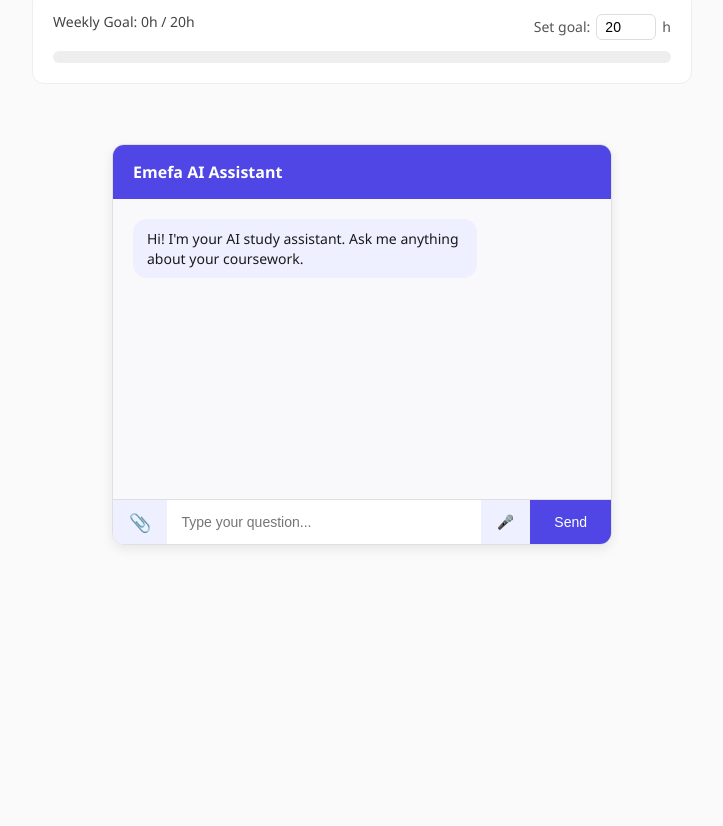
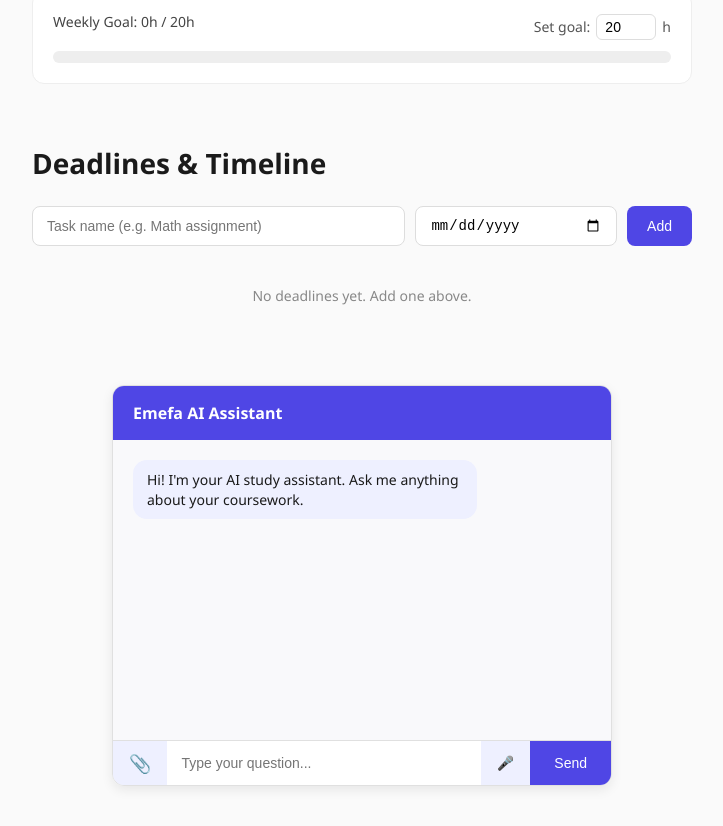
Before and after one commit to Emmalia-tech/emefa-student-hub, a React (Vite) app: page / in a window 1280 px wide. Shown: the part 908-1734 px from the top of the page, without its empty margins (278-1001 px from the left). Before the commit the page ends 1513 px from the top, so only its background shows below. Built offline with nearby package versions, Linux system fonts and the light colour scheme.

Commit message:
Add real streak tracking based on daily visits

```diff
--- a/src/App.jsx
+++ b/src/App.jsx
@@ -2,15 +2,52 @@ import { useState, useEffect } from 'react'
 import Chatbot from './Chatbot'
 import Dashboard from './Dashboard'
 import Quote from './Quote'
+import Timeline from './Timeline'
+
+function getTodayString() {
+  const today = new Date()
+  return today.toISOString().split('T')[0]
+}
+
+function calculateStreak(lastVisit, currentStreak) {
+  const today = getTodayString()
+
+  if (!lastVisit) {
+    return 1
+  }
+
+  if (lastVisit === today) {
+    return currentStreak
+  }
+
+  const yesterday = new Date()
+  yesterday.setDate(yesterday.getDate() - 1)
+  const yesterdayString = yesterday.toISOString().split('T')[0]
+
+  if (lastVisit === yesterdayString) {
+    return currentStreak + 1
+  }
+
+  return 1
+}
 
 function App() {
   const [stats, setStats] = useState(() => {
     const saved = localStorage.getItem('emefaStats')
-    return saved ? JSON.parse(saved) : {
+    const parsed = saved ? JSON.parse(saved) : {
       hoursStudied: 0,
       topicsCompleted: 0,
       currentStreak: 1,
-      goal: 20
+      goal: 20,
+      lastVisit: null
+    }
+
+    const newStreak = calculateStreak(parsed.lastVisit, parsed.currentStreak)
+
+    return {
+      ...parsed,
+      currentStreak: newStreak,
+      lastVisit: getTodayString()
     }
   })
 
@@ -47,6 +84,7 @@ function App() {
 
       <Quote />
       <Dashboard stats={stats} updateGoal={updateGoal} />
+      <Timeline />
       <Chatbot onActivity={addStudyActivity} />
     </div>
   )
--- /dev/null
+++ b/src/Timeline.jsx
@@ -0,0 +1,104 @@
+import { useState, useEffect } from 'react'
+
+function Timeline() {
+  const [tasks, setTasks] = useState(() => {
+    const saved = localStorage.getItem('emefaTasks')
+    return saved ? JSON.parse(saved) : []
+  })
+  const [taskName, setTaskName] = useState('')
+  const [dueDate, setDueDate] = useState('')
+
+  useEffect(() => {
+    localStorage.setItem('emefaTasks', JSON.stringify(tasks))
+  }, [tasks])
+
+  const addTask = () => {
+    if (taskName.trim() === '' || dueDate === '') return
+
+    const newTask = {
+      id: Date.now(),
+      name: taskName,
+      dueDate: dueDate
+    }
+
+    setTasks([...tasks, newTask])
+    setTaskName('')
+    setDueDate('')
+  }
+
+  const deleteTask = (id) => {
+    setTasks(tasks.filter(task => task.id !== id))
+  }
+
+  const getDaysLeft = (dueDate) => {
+    const today = new Date()
+    const due = new Date(dueDate)
+    today.setHours(0, 0, 0, 0)
+    due.setHours(0, 0, 0, 0)
+    const diffTime = due - today
+    const diffDays = Math.ceil(diffTime / (1000 * 60 * 60 * 24))
+    return diffDays
+  }
+
+  const sortedTasks = [...tasks].sort((a, b) => new Date(a.dueDate) - new Date(b.dueDate))
+
+  return (
+    <div className="timeline-container">
+      <h2 className="dashboard-title">Deadlines & Timeline</h2>
+
+      <div className="timeline-input-row">
+        <input
+          type="text"
+          placeholder="Task name (e.g. Math assignment)"
+          value={taskName}
+          onChange={(e) => setTaskName(e.target.value)}
+          className="timeline-task-input"
+        />
+        <input
+          type="date"
+          value={dueDate}
+          onChange={(e) => setDueDate(e.target.value)}
+          className="timeline-date-input"
+        />
+        <button onClick={addTask} className="timeline-add-button">Add</button>
+      </div>
+
+      <div className="timeline-list">
+        {sortedTasks.length === 0 && (
+          <p className="timeline-empty">No deadlines yet. Add one above.</p>
+        )}
+
+        {sortedTasks.map(task => {
+          const daysLeft = getDaysLeft(task.dueDate)
+          let statusClass = 'upcoming'
+          let statusText = `${daysLeft} days left`
+
+          if (daysLeft < 0) {
+            statusClass = 'overdue'
+            statusText = 'Overdue'
+          } else if (daysLeft === 0) {
+            statusClass = 'today'
+            statusText = 'Due today'
+          } else if (daysLeft <= 3) {
+            statusClass = 'soon'
+          }
+
+          return (
+            <div key={task.id} className="timeline-item">
+              <div>
+                <p className="timeline-task-name">{task.name}</p>
+                <p className="timeline-task-date">{new Date(task.dueDate).toDateString()}</p>
+              </div>
+              <div className="timeline-item-right">
+                <span className={`timeline-status ${statusClass}`}>{statusText}</span>
+                <button onClick={() => deleteTask(task.id)} className="timeline-delete">✕</button>
+              </div>
+            </div>
+          )
+        })}
+      </div>
+    </div>
+  )
+}
+
+export default Timeline
--- a/src/index.css
+++ b/src/index.css
@@ -257,3 +257,122 @@ body {
   text-transform: uppercase;
   letter-spacing: 0.5px;
 }
+.timeline-container {
+  max-width: 700px;
+  margin: 60px auto;
+  padding: 0 20px;
+}
+
+.timeline-input-row {
+  display: flex;
+  gap: 10px;
+  margin-bottom: 20px;
+  flex-wrap: wrap;
+}
+
+.timeline-task-input {
+  flex: 2;
+  padding: 10px 14px;
+  border: 1px solid #ddd;
+  border-radius: 8px;
+  font-size: 14px;
+  min-width: 180px;
+}
+
+.timeline-date-input {
+  flex: 1;
+  padding: 10px 14px;
+  border: 1px solid #ddd;
+  border-radius: 8px;
+  font-size: 14px;
+  min-width: 140px;
+}
+
+.timeline-add-button {
+  background-color: #4f46e5;
+  color: white;
+  border: none;
+  padding: 10px 20px;
+  border-radius: 8px;
+  cursor: pointer;
+  font-size: 14px;
+}
+
+.timeline-add-button:hover {
+  background-color: #4338ca;
+}
+
+.timeline-empty {
+  color: #888;
+  font-size: 14px;
+  text-align: center;
+  padding: 20px;
+}
+
+.timeline-item {
+  display: flex;
+  justify-content: space-between;
+  align-items: center;
+  background-color: white;
+  border: 1px solid #eee;
+  border-radius: 10px;
+  padding: 14px 18px;
+  margin-bottom: 10px;
+}
+
+.timeline-task-name {
+  font-weight: 600;
+  font-size: 15px;
+  color: #1a1a1a;
+}
+
+.timeline-task-date {
+  font-size: 13px;
+  color: #888;
+  margin-top: 2px;
+}
+
+.timeline-item-right {
+  display: flex;
+  align-items: center;
+  gap: 12px;
+}
+
+.timeline-status {
+  font-size: 12px;
+  font-weight: 600;
+  padding: 4px 10px;
+  border-radius: 20px;
+}
+
+.timeline-status.upcoming {
+  background-color: #eef0ff;
+  color: #4f46e5;
+}
+
+.timeline-status.soon {
+  background-color: #fff4e0;
+  color: #b45309;
+}
+
+.timeline-status.today {
+  background-color: #fee2e2;
+  color: #b91c1c;
+}
+
+.timeline-status.overdue {
+  background-color: #fee2e2;
+  color: #991b1b;
+}
+
+.timeline-delete {
+  background: none;
+  border: none;
+  color: #999;
+  cursor: pointer;
+  font-size: 14px;
+}
+
+.timeline-delete:hover {
+  color: #e11d48;
+}
```
